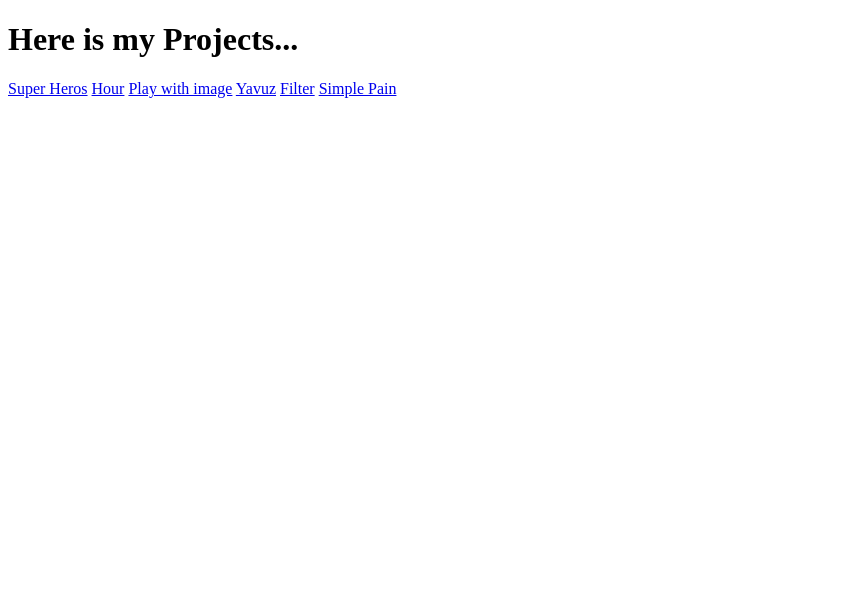
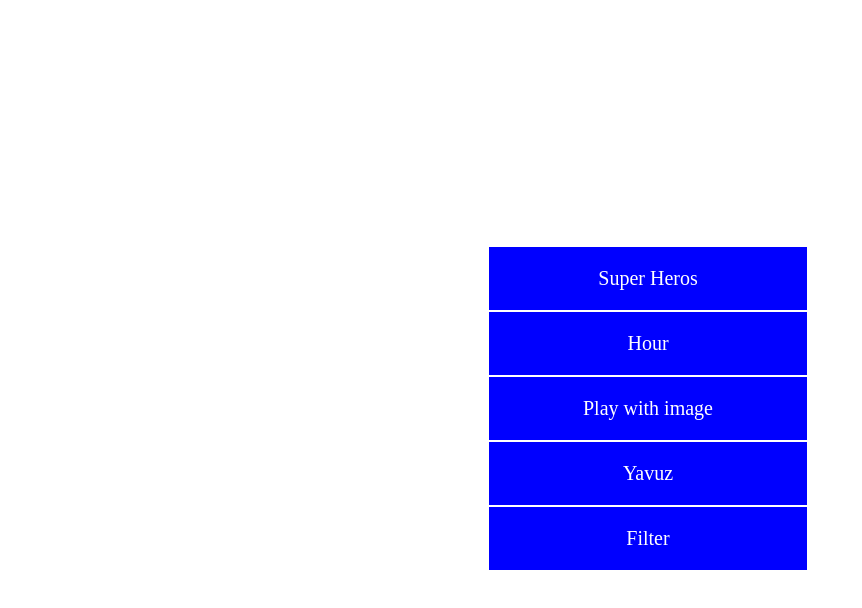
Before and after one commit to yearmfew/javascript30, a plain HTML site: page index.html in a window 1280 px wide. Shown: the whole page, without its empty margins (0-862 px from the left). Drawn offline with Linux system fonts and the light colour scheme.

Commit message:
index.html to show projects is created and designed simply

```diff
--- a/index.html
+++ b/index.html
@@ -2,14 +2,18 @@
 <html>
 <head>
 	<title>Hello</title>
+	<link rel="stylesheet" type="text/css" href="style.css">
 </head>
 <body>
-	<h1>Here is my Projects...</h1>
+
+	<div class="menu">
+
 	<a href="js30-1-yearmfew/index.html">Super Heros</a>
 	<a href="js30-2-yearmfew/index.html">Hour</a>
 	<a href="js30-3-yearmfew/index.html">Play with image</a>
 	<a href="js30-4-yearmfew/index.html">Yavuz</a>
 	<a href="js30-6-yearmfew/index.html">Filter</a>
-	<a href="js30-8-yearmfew/index.html">Simple Pain</a>
+	 <!-- <a href="js30-8-yearmfew/index.html">Simple Pain</a> -->
+	</div>
 </body>
 </html>
--- /dev/null
+++ b/style.css
@@ -0,0 +1,40 @@
+*{
+	box-sizing:border-box;
+}
+html, body{
+	width:100vw;
+	height:100vh;
+
+}
+
+body{
+	display:flex;
+	flex-direction:column;
+	justify-content:center;
+	align-items:center;
+}
+
+.menu{
+	display:flex;
+	flex-direction:column;
+	width:25%;
+
+}
+
+.menu a{
+	text-decoration:none;
+	font-size:20px;
+	border:1px solid white;
+	background-color:blue;
+	color:white;
+	transition:0.7s;
+	padding:20px;
+	text-align:center;
+	width:100%;
+}
+
+.menu a:hover{
+	color:blue;
+	background-color:white;
+
+}
```
